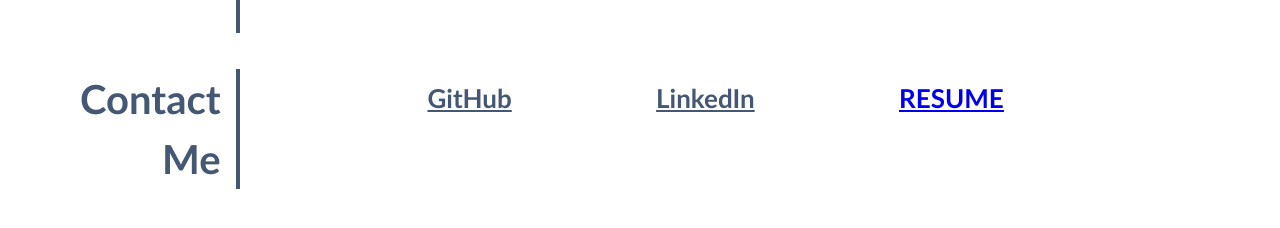
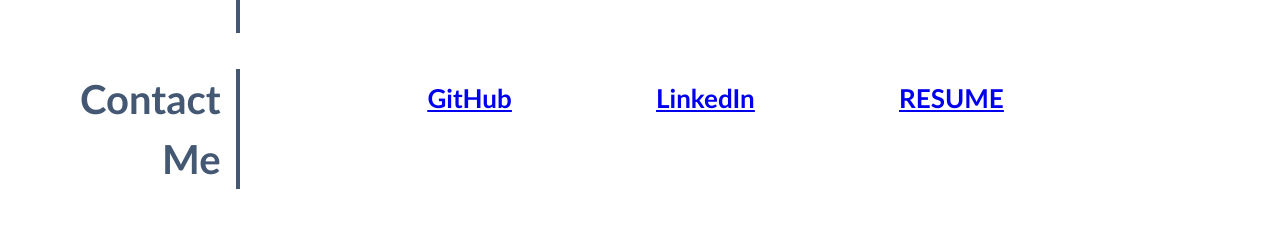
Before and after one commit to mjtic/portfolio, a plain HTML site: page index.html in a window 1280 px wide. Shown: the part 2042-2270 px from the top of the page. Drawn offline with Linux system fonts and the light colour scheme; files whose address does not match are found by name.

Commit message:
adjusting close anchor in contacts

```diff
--- a/index.html
+++ b/index.html
@@ -151,9 +151,18 @@
         <ul class="contact-nav">
           <!-- <li><a href="tel:+5555555555">555.555.5555</a></li> -->
           <!-- <li><a href="mailto:mjjeong@email.com"></a>mjjeong@email.com</li> -->
-          <li><a href="https://github.com/mjtic/"></a>GitHub</li>
-          <li><a href="https://www.linkedin.com/in/myeonghun-jeong-7b9193b4/"></a>LinkedIn</li>
-          <li><a href="https://docs.google.com/document/d/1zM9tMN7blneoBgdikWiH6Mc3tn3mVjibgs70dI9q3Iw/edit?usp=sharing">RESUME</a></li>
+          <li><a href="https://github.com/mjtic/">GitHub</a></li>
+          <li>
+            <a href="https://www.linkedin.com/in/myeonghun-jeong-7b9193b4/"
+              >LinkedIn</a
+            >
+          </li>
+          <li>
+            <a
+              href="https://docs.google.com/document/d/1zM9tMN7blneoBgdikWiH6Mc3tn3mVjibgs70dI9q3Iw/edit?usp=sharing"
+              >RESUME</a
+            >
+          </li>
         </ul>
       </section>
     </main>
```
